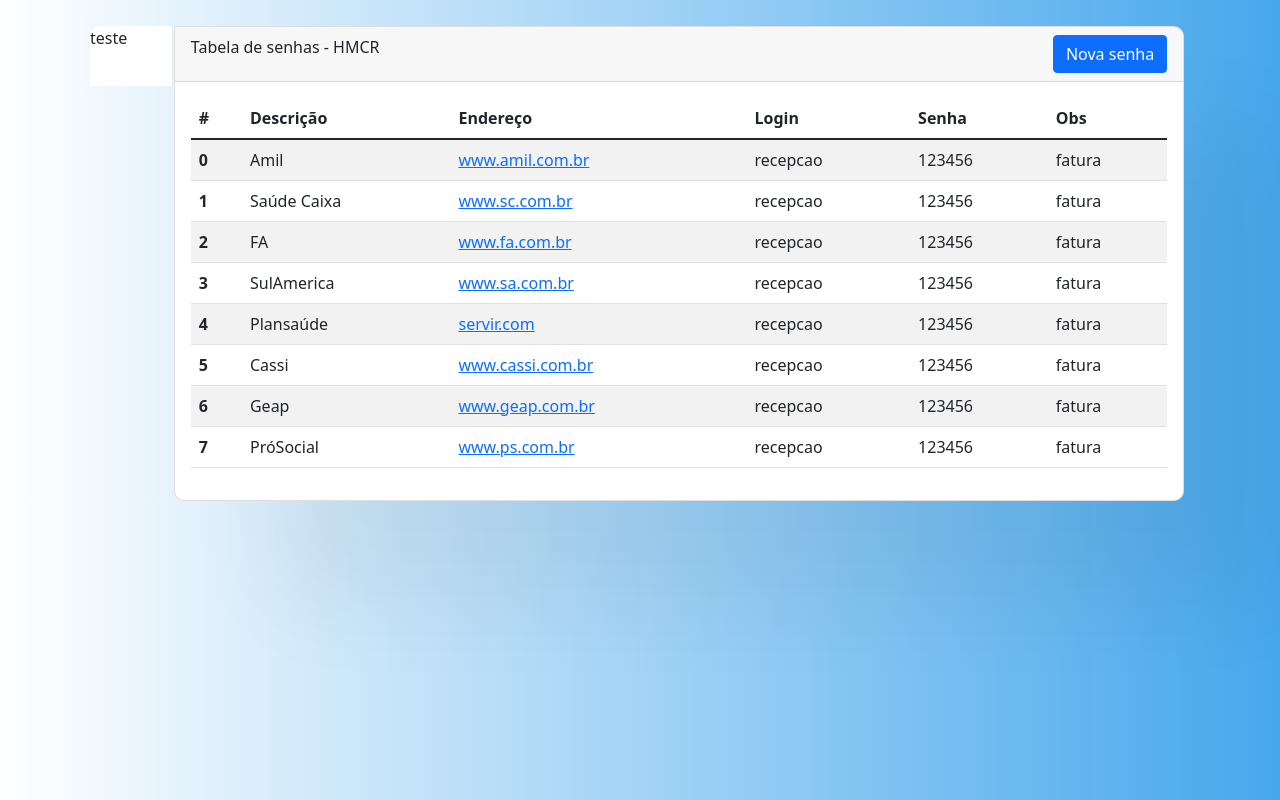
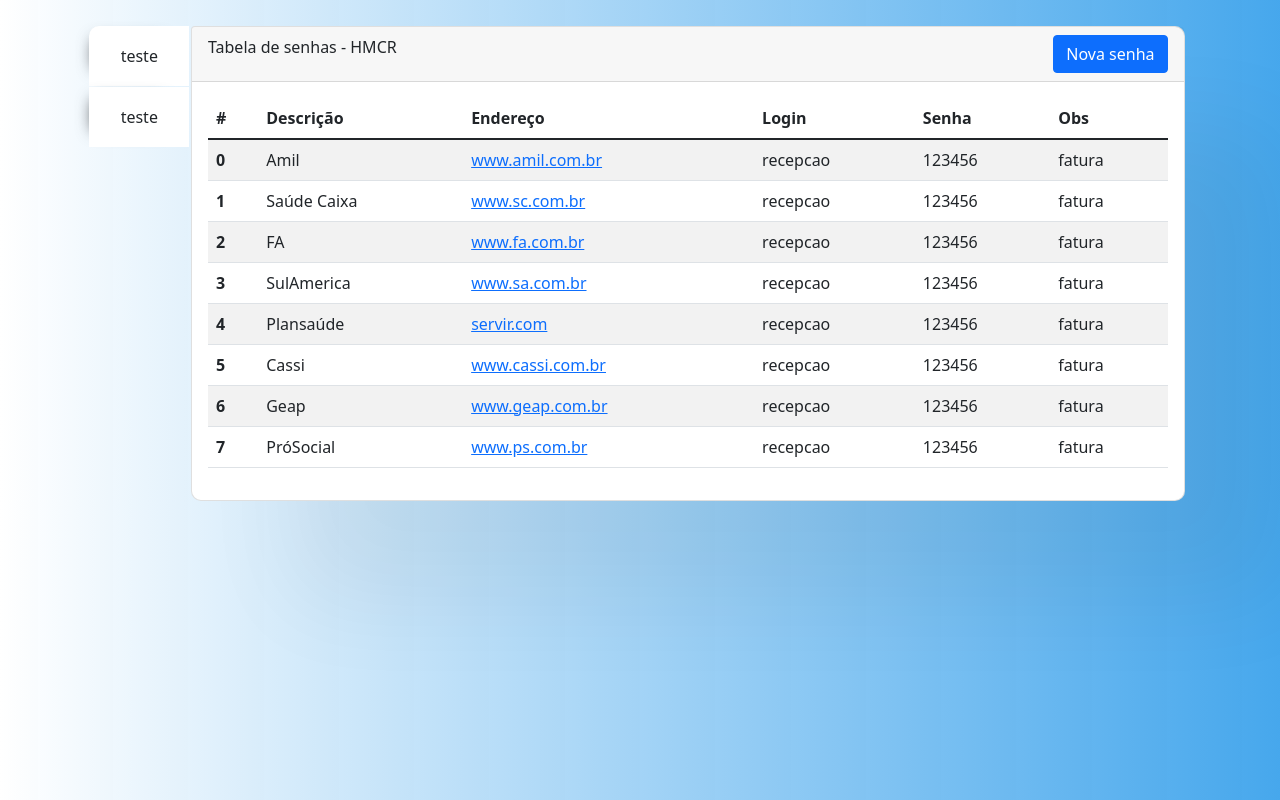
Before and after one commit to wesmnovaes/intranet-basica, an Angular app: page /senhas in a window 1280 px wide. Built offline with nearby package versions, Linux system fonts and the light colour scheme.

Commit message:
Criando botões de navegação

```diff
--- a/src/app/senha/senha.component.css
+++ b/src/app/senha/senha.component.css
@@ -10,24 +10,30 @@
 	width: 100px;
 	height: 60px;
 	background-color: #ffffff;
-	margin-left: 1.5%;
+
 	border-top-left-radius: 10px;
 	border-color: f2f5f6;
-	box-shadow: 9 10 8 rgba(0, 0, 0, 0.05);
+	-webkit-box-shadow: -11px -2px 16px -16px rgba(0,0,0,0.75);
+-moz-box-shadow: -11px -2px 16px -16px rgba(0,0,0,0.75);
+box-shadow: -11px -2px 16px -16px rgba(0,0,0,0.75);
+
 }
 .tabs_outras{
 	width: 100px;
 	height: 60px;
 	background-color: #ffffff;
 	margin-top: 1%;
-	margin-left: 1.5%;
 	border-color: f2f5f6;
+	-webkit-box-shadow: -11px -2px 16px -15px rgba(0,0,0,0.75);
+	-moz-box-shadow: -11px -2px 16px -15px rgba(0,0,0,0.75);
+	box-shadow: -11px -2px 16px -15px rgba(0,0,0,0.75);
+
 }
 .grid_00{
-	margin-left: -10px;
+	margin-left: 0.7%;
 }
 .grid_01{
-	margin-right: -12px;
+	margin-left: 0.7%;
 }
 
 
--- a/src/app/senha/senha.component.html
+++ b/src/app/senha/senha.component.html
@@ -1,7 +1,16 @@
 <div class="row">
-    <div class="col-md-1">
-        <div class="d-flex flex-wrap justify-content-center grid_01">
-            <div class="tabs_home">teste</div>
+    <div class="col-md-1 d-flex flex-wrap">
+        <div class="grid_01">
+            <div class="tabs_home d-flex justify-content-center align-self-center">
+                <div class="d-flex align-self-center">
+                    teste
+                </div>
+            </div>
+            <div class="tabs_outras d-flex justify-content-center">
+                <div class="d-flex align-self-center">
+                    teste
+                </div>
+            </div>
         </div>
     </div>
     <div class="col-md-11">
```
